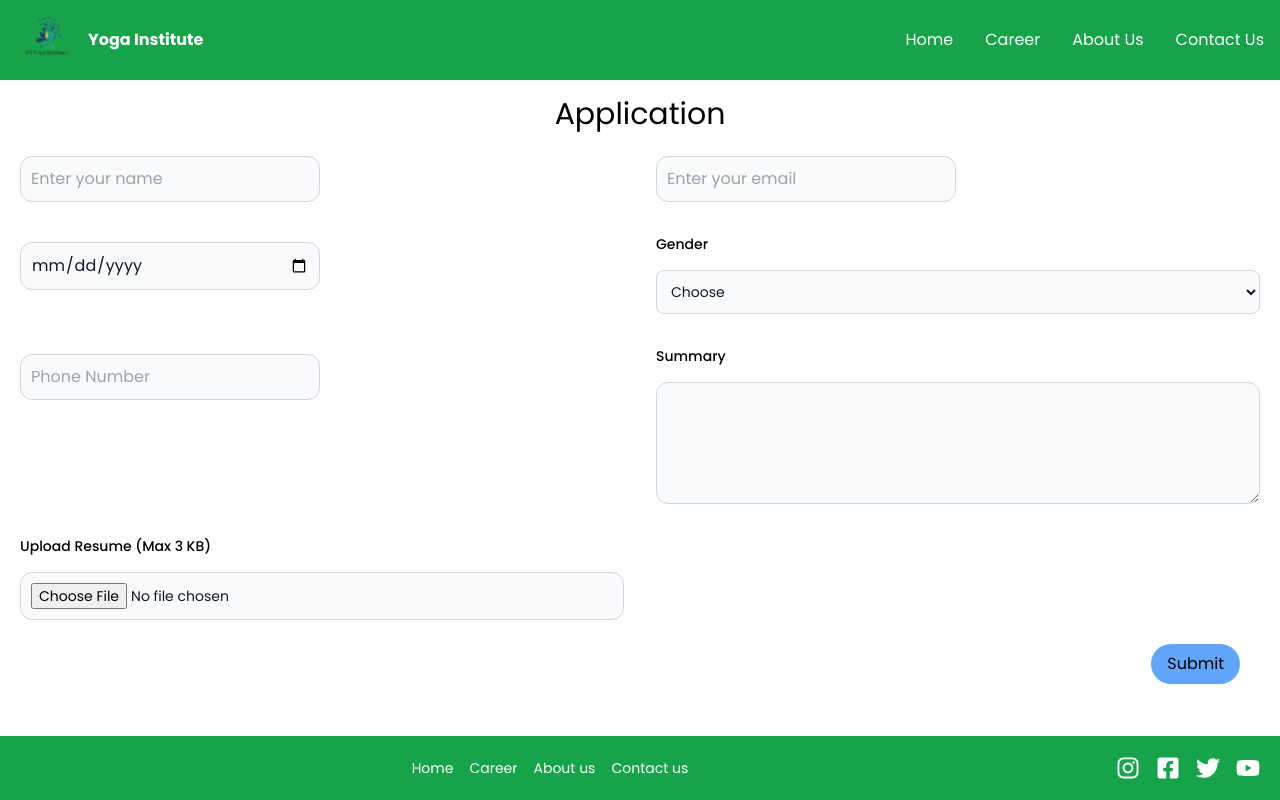
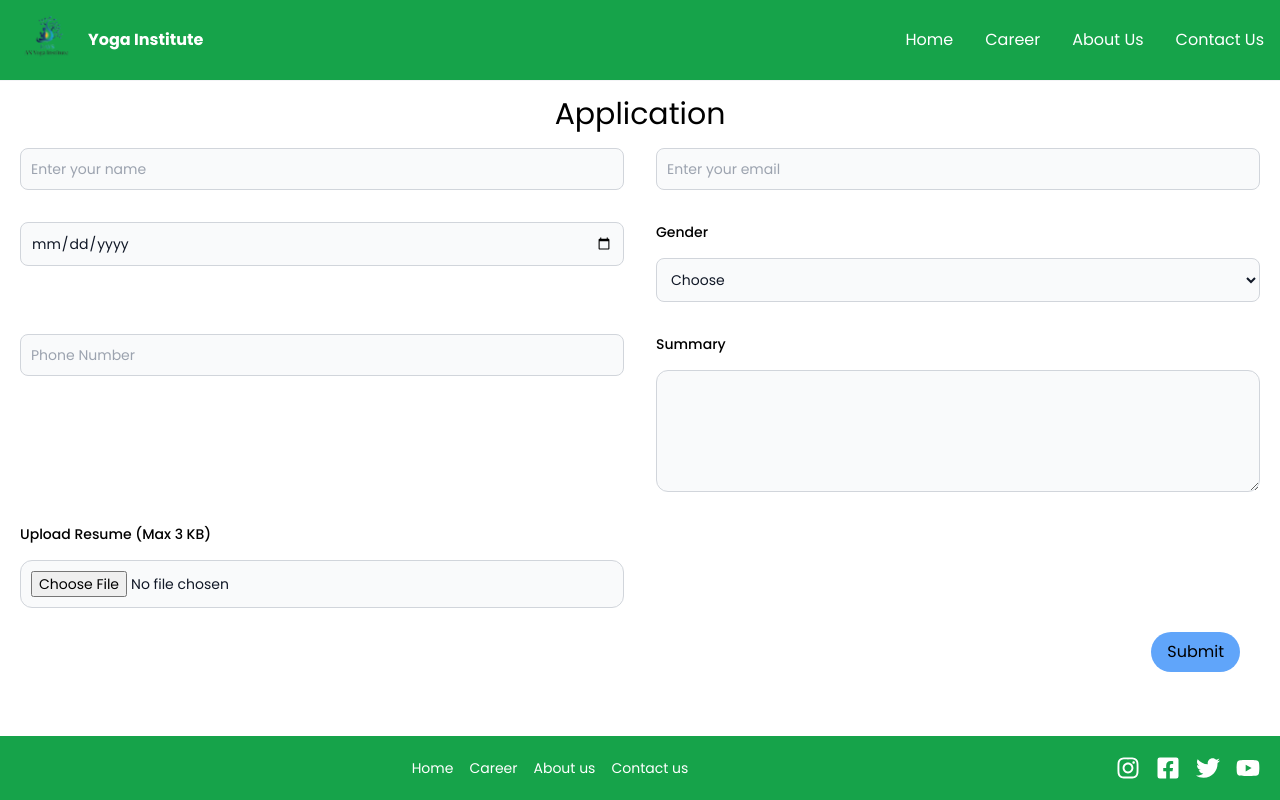
Before and after one commit to Subin43/yoga-Frontend, a React (Vite) app in the folder yoga-website-main/: page /job_apply in a window 1280 px wide. Built offline with nearby package versions, Linux system fonts and the light colour scheme.

Commit message:
Update Input.tsx

```diff
--- a/yoga-website-main/src/pages/UI/Input.tsx
+++ b/yoga-website-main/src/pages/UI/Input.tsx
@@ -1,28 +1,29 @@
-export default function Input({
-  type,
-  placeholder,
-  label,
-  name,
-}: {
+import React, { ChangeEvent } from "react";
+
+interface InputProps {
   type: string;
-  placeholder: string;
-  label: string;
+  placeholder?: string;
   name: string;
-}) {
+  onChange: (event: ChangeEvent<HTMLInputElement | HTMLTextAreaElement | HTMLSelectElement>) => void;
+  value: string;
+  label?: string;
+}
+
+const Input: React.FC<InputProps> = ({ type, placeholder, name, onChange, value, label }) => {
   return (
-    <div className="flex flex-col gap-2 ">
-      <label htmlFor={label} className="text-sm font-medium text-gray-900">
-        {label}
-      </label>
+    <div className="flex flex-col gap-4">
+      {label && <label htmlFor={name} className="text-sm font-medium">{label}</label>}
       <input
         type={type}
+        id={name}
+        name={name}
         placeholder={placeholder}
-        id={label}
-        className="border bg-gray-50 border-gray-300 rounded-xl w-full md:w-[300px] p-2.5 text-sm md:text-base text-gray-900 focus:ring-blue-500 focus:border-blue-600 outline-none"
-        required
-        name={name}
-        autoComplete="new-password"
+        className="bg-gray-50 border border-gray-300 rounded-lg p-2.5 text-sm text-gray-900 focus:ring-blue-500 focus:border-blue-500"
+        onChange={onChange}
+        value={value}
       />
     </div>
   );
-}
+};
+
+export default Input;
```
